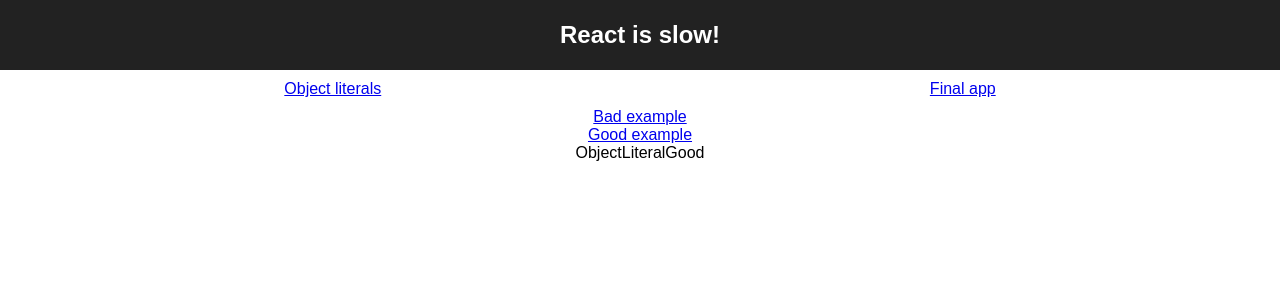
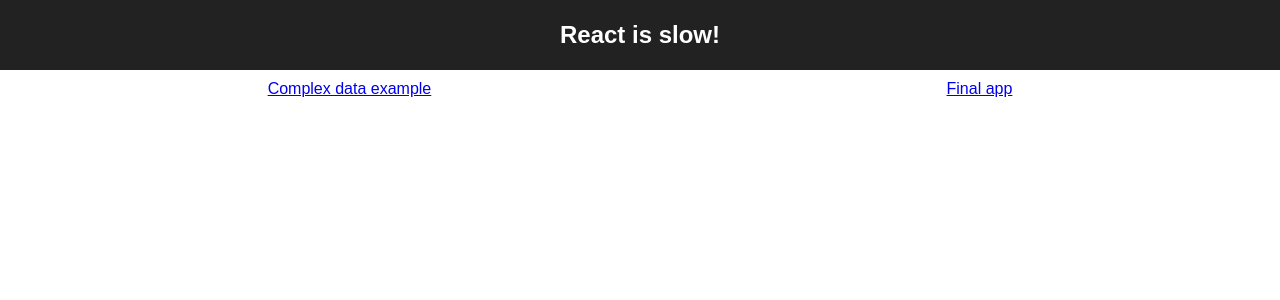
Before and after one commit to bachbach/react-is-slow, a React (Create React App) app: page /object-literals/good in a window 1280 px wide. Shown: the top 300 px of the page. Built offline with nearby package versions, Linux system fonts and the light colour scheme.

Commit message:
Change boxbody to paragraph

```diff
--- a/src/AppRouter.js
+++ b/src/AppRouter.js
@@ -4,8 +4,7 @@
 import createBrowserHistory from 'history/createBrowserHistory'
 import App from 'layouts/App'
 import FinalAppConnector from 'connectors/FinalAppConnector'
-import ObjectLiteralsExample from 'screens/ObjectLiteralsExample'
-
+import ComplexDataScreen from 'screens/ComplexDataScreen'
 import storeConfigurator from 'services/ReduxStoreConfigurator'
 
 const store = storeConfigurator.configureStore()
@@ -17,7 +16,7 @@
     <Router history={history}>
       <App>
         <Switch>
-          <Route path='/object-literals' component={ObjectLiteralsExample} />
+          <Route path='/complex-data' component={ComplexDataScreen} />
           <Route path='/final-app' component={FinalAppConnector} />
         </Switch>
       </App>
--- a/src/containers/ObjectLiteralGood.js
+++ /dev/null
@@ -1,11 +0,0 @@
-import React, { Component } from 'react'
-
-class ObjectLiteralGood extends Component {
-  render () {
-    return (
-      <div>ObjectLiteralGood</div>
-    )
-  }
-}
-
-export default ObjectLiteralGood
--- a/src/layouts/App.js
+++ b/src/layouts/App.js
@@ -12,7 +12,7 @@
         </header>
         <div className='app--navigation'>
           <div className='app--navigation--item'>
-            <Link to='/object-literals'>Object literals</Link>
+            <Link to='/complex-data'>Complex data example</Link>
           </div>
           <div className='app--navigation--item'>
             <Link to='/final-app'>Final app</Link>
--- a/src/containers/ObjectLiteralBad.js
+++ b/src/screens/ComplexDataScreen.js
@@ -1,7 +1,7 @@
 import React, { Component } from 'react'
 import Box from 'components/Box'
 
-class ObjectLiteralBad extends Component {
+class ComplexDataScreen extends Component {
   state = {
     click: 0
   }
@@ -18,4 +18,4 @@
   }
 }
 
-export default ObjectLiteralBad
+export default ComplexDataScreen
--- a/src/screens/ObjectLiteralsExample.js
+++ /dev/null
@@ -1,27 +0,0 @@
-import React, { Component } from 'react'
-import { Link, Route } from 'react-router-dom'
-import ObjectLiteralBad from 'containers/ObjectLiteralBad';
-import ObjectLiteralGood from 'containers/ObjectLiteralGood';
-
-class ObjectLiteralsExample extends Component {
-  render () {
-    return (
-      <div>
-        <div className='app--navigation--item'>
-          <Link to='/object-literals/bad'>Bad example</Link>
-        </div>
-        <div className='app--navigation--item'>
-          <Link to='/object-literals/good'>Good example</Link>
-        </div>
-        <Route exact path='/object-literals/bad' component={ObjectLiteralBad} />
-        <Route path='/object-literals/good' component={ObjectLiteralGood} />
-      </div>
-    )
-  }
-}
-
-ObjectLiteralsExample.propTypes = {
-
-}
-
-export default ObjectLiteralsExample
```
